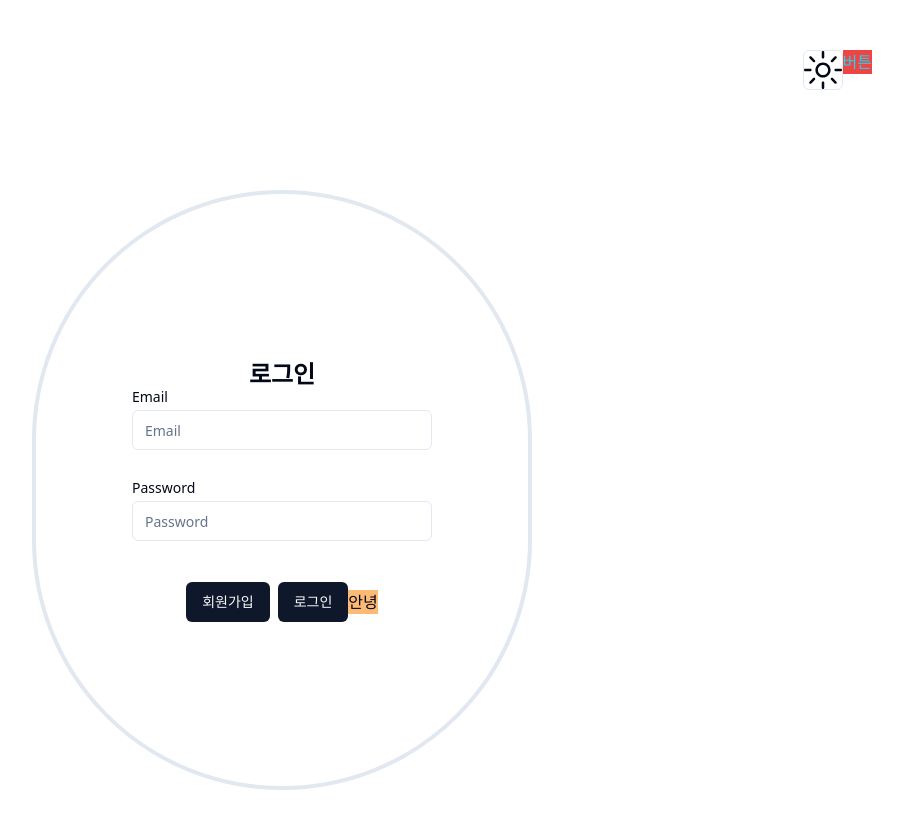
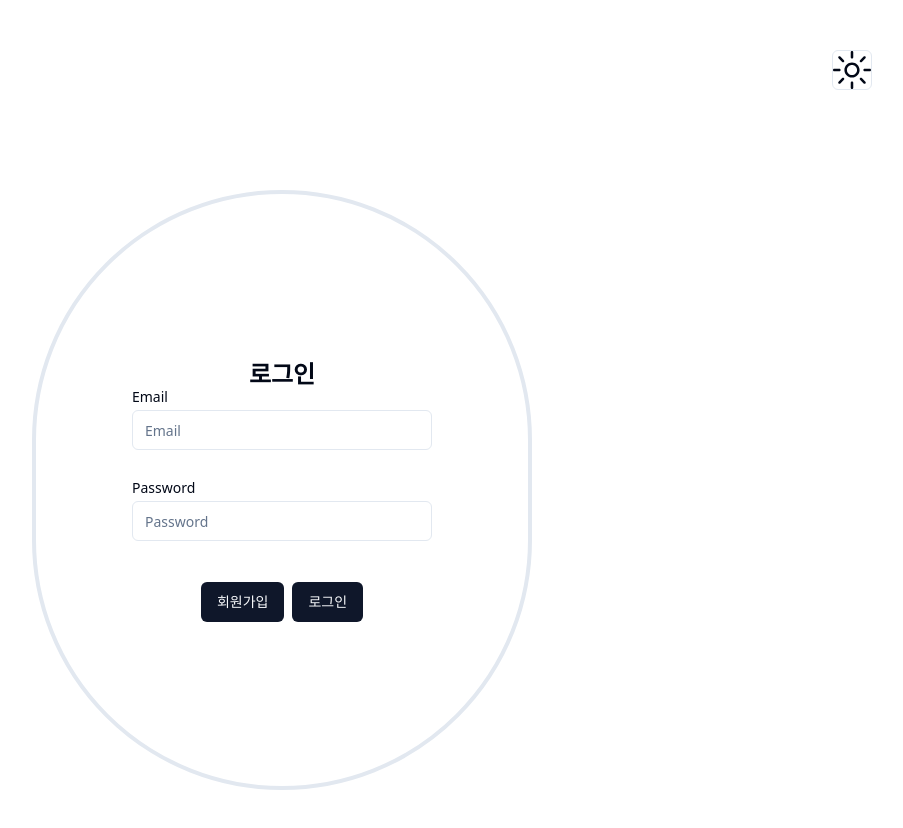
Before and after one commit to cheolminJOO/hmmm, a Next.js app: page / in a window 1280 px wide. Shown: the top 828 px of the page, without its empty margins (358-1261 px from the left). Built offline with nearby package versions, Linux system fonts and the light colour scheme.

Commit message:
test completed

```diff
--- a/src/components/Body/Body.tsx
+++ b/src/components/Body/Body.tsx
@@ -81,7 +81,6 @@ const Body = () => {
               회원가입
             </Button>
             <Button type='submit'>로그인</Button>
-            <button className='btn-login'>안녕</button>
           </div>
         </div>
       </div>
--- a/src/components/Header/Header.tsx
+++ b/src/components/Header/Header.tsx
@@ -12,16 +12,6 @@ const Header = () => {
   return (
     <div onClick={onClickToggle} className='flex justify-end '>
       <ModeToggle />
-      <div>
-        <button
-          className={`${
-            isClicked ? 'bg-purple-500' : 'bg-red-500'
-          } text-cyan-400`}
-          onClick={onClickToggle}
-        >
-          버튼
-        </button>
-      </div>
     </div>
   );
 };
--- a/src/pages/SignUp/index.tsx
+++ b/src/pages/SignUp/index.tsx
@@ -132,7 +132,6 @@ const SettingInfo = () => {
                 다음 단계
               </Button>
             </div>
-            <button className='btn-login'>안녕</button>
           </form>
         )}
         {next && <SettingPW setNext={setNext} data={data} />}
```
